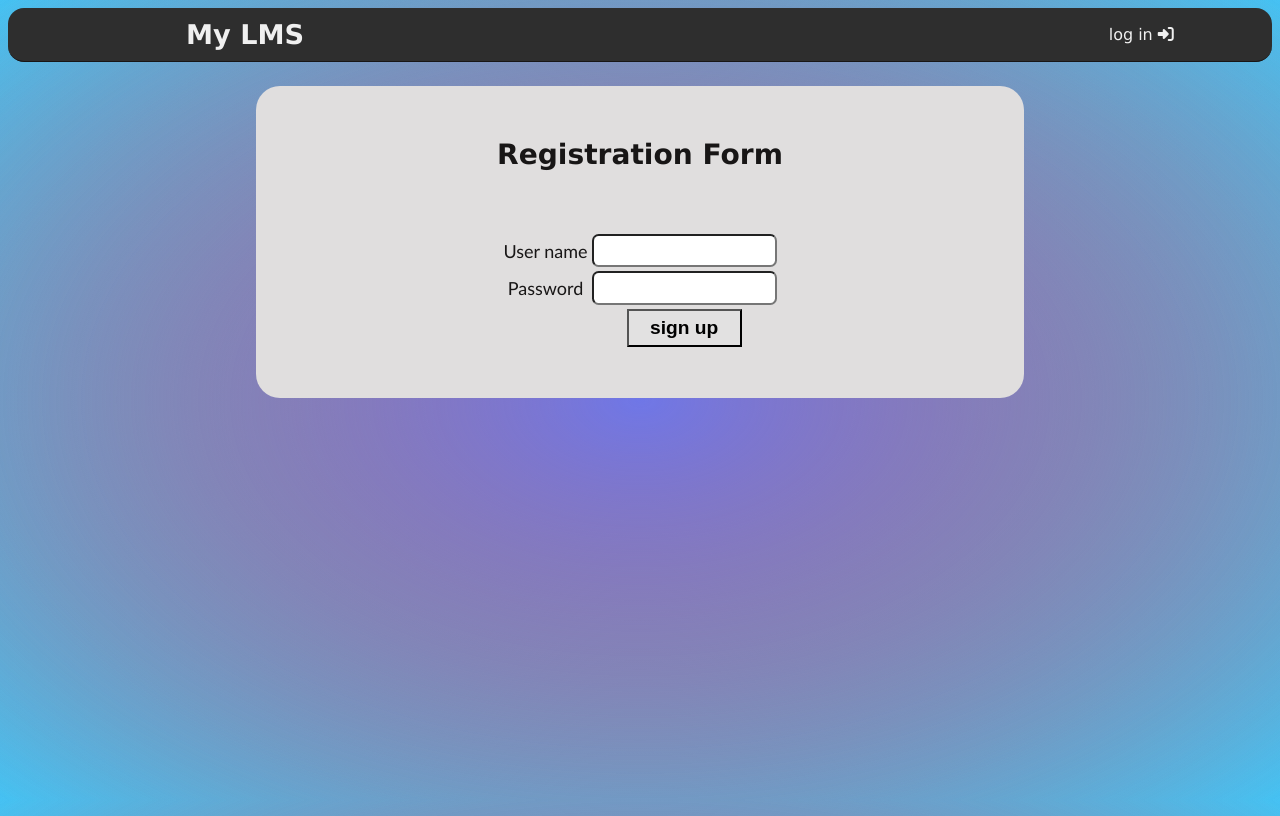
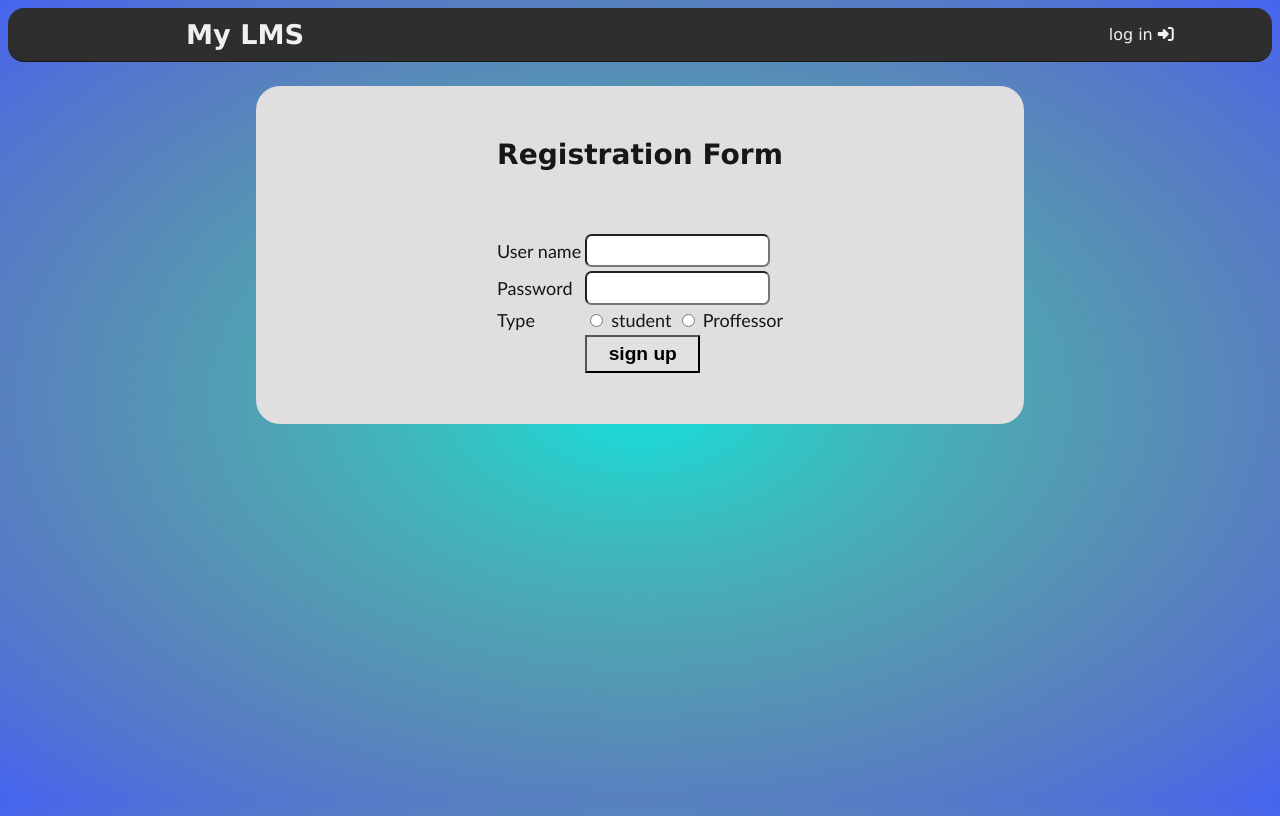
Before and after one commit to ahmedwelhakim/lms-quiz-project, a PHP site: page /registration.php in a window 1280 px wide. Run offline with PHP 8.4, Linux system fonts and the light colour scheme; some libraries are stand-ins or nearby versions.

Commit message:
adding user job in registration

```diff
--- a/css/style.css
+++ b/css/style.css
@@ -1,6 +1,6 @@
 :root {
     --navColor: rgb(46, 46, 46);
-    --bgColor: rgb(69, 194, 243);
+    --bgColor: rgb(69, 101, 241);
     --layoutColor: rgb(224, 222, 222);
     --textColorDark: rgb(24, 22, 22);
     --textColorLight: rgb(240, 240, 240);
@@ -8,7 +8,7 @@
 }
 
 body {
-    background: radial-gradient(ellipse, #6f77e7, transparent), radial-gradient(ellipse, #e4671f, transparent);
+    background: radial-gradient(ellipse, #12e0e0, transparent), radial-gradient(ellipse, #e43d1f, transparent);
     background-size: contain;
     background-color: var(--bgColor);
     color: var(--textColorDark);
@@ -81,7 +81,7 @@ label {
 }
 
 td {
-    text-align: center;
+    text-align: left;
 }
 
 .text-box {
--- a/db/dbConnection.php
+++ b/db/dbConnection.php
@@ -3,7 +3,7 @@
     $ServerName="localhost";
     $dBusername="root";
     $dBpwd="";
-    $dBName="lmsdb";
+    $dBName="lmsbase";
 
     $conn=mysqli_connect($ServerName,$dBusername,$dBpwd, $dBName);
 
--- a/js/regScript.js
+++ b/js/regScript.js
@@ -3,7 +3,15 @@ function ajax_post() {
     let url = "process/registration_process.php";
     let username = document.getElementById('user').value;
     let password = document.getElementById('pass').value;
-    let sendVar = "username=" + username + "&password=" + password;
+
+    let type;
+    if (document.getElementById('student').checked) {
+        type = document.getElementById('student').value;
+    } else {
+        type = document.getElementById('proffessor').value;
+    }
+    let sendVar = "username=" + username + "&password=" + password + "&type=" + type;
+
     xhr.open("POST", url);
     xhr.setRequestHeader("Content-type", "application/x-www-form-urlencoded");
     xhr.onreadystatechange = function() {
@@ -16,5 +24,10 @@ function ajax_post() {
             }
         }
     }
-    xhr.send(sendVar)
+    if (username == "" || password == "" || type == "") {
+        document.getElementById("status").innerHTML = "please fill all the data";
+    } else {
+        xhr.send(sendVar);
+    }
+
 }
--- a/process/registration_process.php
+++ b/process/registration_process.php
@@ -3,14 +3,13 @@ if(isset($_POST['username'])){
 //Getting the data from the form
 $username= $_POST['username'];
 $userPwd= $_POST['password'];
-
-
+$type= $_POST['type'];
 
 //connect the server to the database
  include("../db/dbConnection.php");
  include("../db/dbFunctions.inc.php");
 
 
- createUser($conn, $username, $userPwd, "st");
+ createUser($conn, $username, $userPwd, $type);
 }
 ?>
--- a/registration.php
+++ b/registration.php
@@ -50,7 +50,17 @@
 
                             </td>
                         </tr>
-
+                        <tr>
+                            <td>
+                                <label>Type</label>
+                            </td>
+                            <td>
+                                <input type="radio" id="student" name="type" value="student">
+                                <label for="student">student</label>
+                                <input type="radio" id="proffessor" name="type" value="proffessor">
+                                <label for="proffessor">Proffessor</label><br>
+                            </td>
+                        </tr>
                         <tr>
                             <td></td>
                             <td>
```
